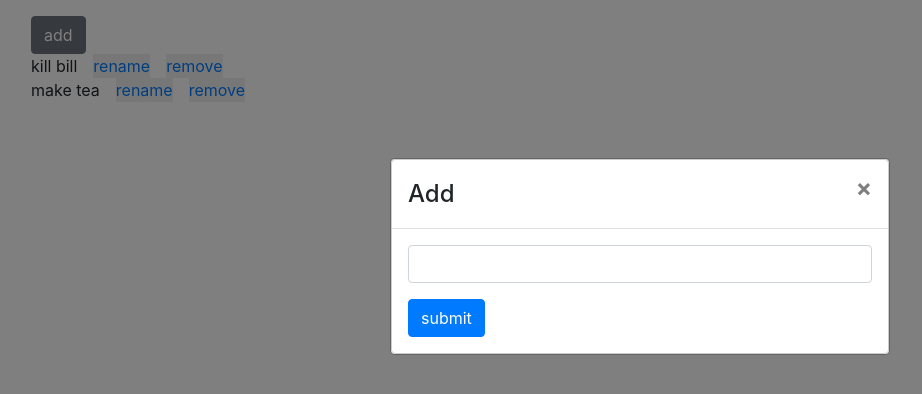
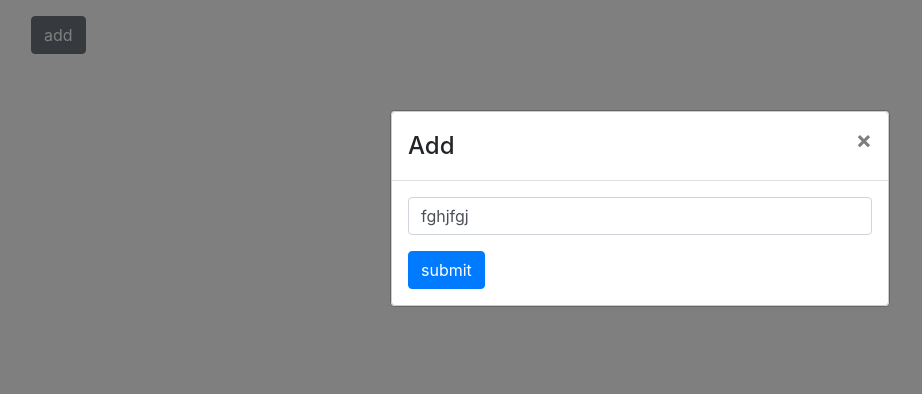
Before and after one commit to artyomgorushkin/react__modals, a React (Create React App) app: page / in a window 1280 px wide. Both pictures are taken after a click on the button "add". Shown: the top 394 px of the page, without its empty margins (0-922 px from the left). Built offline with nearby package versions, Linux system fonts and the light colour scheme.

Commit message:
add formik

```diff
--- a/package.json
+++ b/package.json
@@ -7,6 +7,7 @@
     "@testing-library/react": "^9.5.0",
     "@testing-library/user-event": "^7.2.1",
     "formik": "^2.1.7",
+    "lodash": "^4.17.20",
     "react": "^16.13.1",
     "react-bootstrap": "^1.3.0",
     "react-dom": "^16.13.1",
--- a/src/App.jsx
+++ b/src/App.jsx
@@ -1,7 +1,8 @@
 // @ts-check
 
 import React, { useState } from 'react';
-import { useImmer } from 'use-immer';
+// import { useImmer } from 'use-immer';
+import _ from 'lodash';
 import getModal from './modals/index.js';
 
 const task = (task, renameHandler, removeHandler) => (
@@ -27,7 +28,7 @@ const task = (task, renameHandler, removeHandler) => (
 );
 
 const App = () => {
-  const [state, setState] = useState(['kill bill', 'make tea']);
+  const [state, setState] = useState([]);
   const [name, setName] = useState('adding');
   const [show, setShow] = useState(false);
 
@@ -36,12 +37,12 @@ const App = () => {
     setShow(true);
   };
 
-  const renameHandler = () => {
+  const renameModalHandler = () => {
     setShow(true);
     setName('renaming');
   };
 
-  const removeHandler = () => {
+  const removeModalHandler = () => {
     setName('removing');
     setShow(true);
   };
@@ -55,7 +56,7 @@ const App = () => {
       <button onClick={addTaskHandler} data-testid='item-add' className='btn btn-secondary'>
         add
       </button>
-      {state.map((item) => task(item, renameHandler, removeHandler))}
+      {state.map((item) => task(item, renameModalHandler, removeModalHandler))}
       {getModal(name)(show, closeHandler)}
     </div>
   );
--- a/src/modals/Add.jsx
+++ b/src/modals/Add.jsx
@@ -6,6 +6,15 @@ import { Modal, FormGroup, FormControl } from 'react-bootstrap';
 // BEGIN (write your solution here)
 export default (show, handler) => {
   const handleClose = () => handler();
+
+  const formik = useFormik({
+    initialValues: {
+      value: 'fghjfgj'
+    },
+    onSubmit: (values, { resetForm }) => {
+      console.log(values);
+    },
+  })
 
   return (
     <Modal show={show} className='modal-dialog'>
@@ -18,12 +27,14 @@ export default (show, handler) => {
           </button>
         </div>
         <div className='modal-body'>
-          <form>
+          <form onSubmit={formik.handleSubmit}>
             <FormGroup className='form-group'>
               <FormControl
                 className='form-control'
                 data-testid='input-body'
                 name='body'
+                onChange={formik.handleChange}
+                value={formik.values.value}
                 required=''
               />
             </FormGroup>
```
